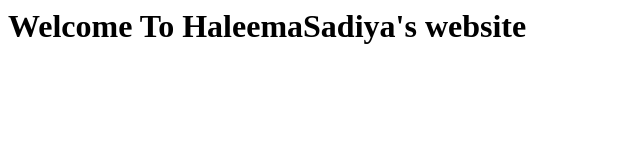
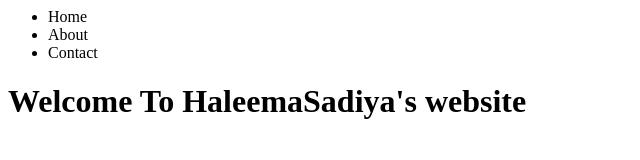
Before and after one commit to shaik-haleema/aws-devops-projects, a plain HTML site: page index.html in a window 1280 px wide. Shown: the whole page, without its empty margins (0-640 px from the left). Drawn offline with Linux system fonts and the light colour scheme.

Commit message:
Add navbar to the website

```diff
--- a/index.html
+++ b/index.html
@@ -6,6 +6,7 @@
 		</title>
 	<head>
 	<body>
+<nav><ul><li>Home</li><li>About</li><li>Contact</li></ul></nav>
 		<h1>Welcome To HaleemaSadiya's website</h1>
 	</body>
 </html>
```
Also changed, not shown: navbar.html (added, +1 -0 lines).
